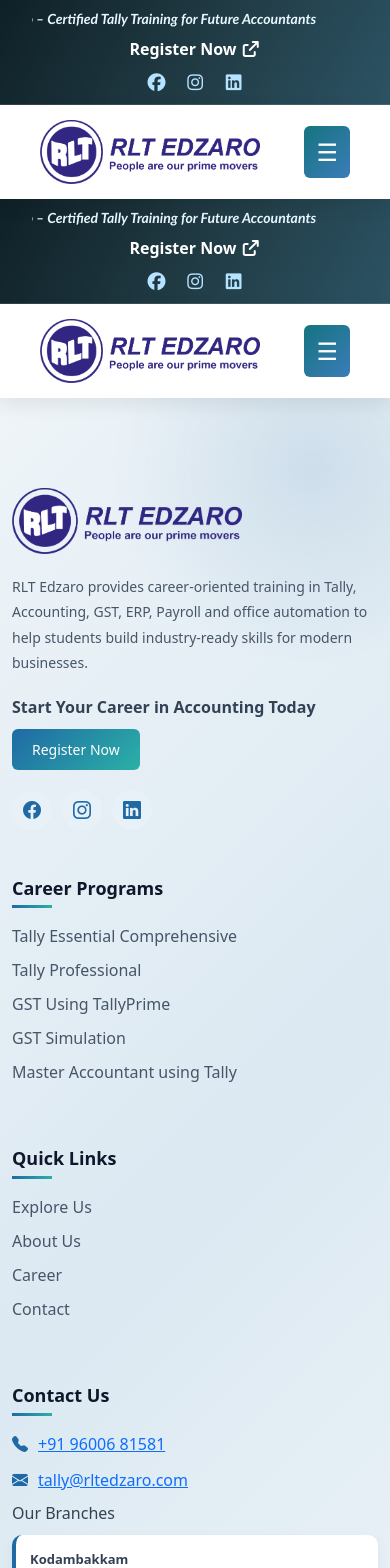
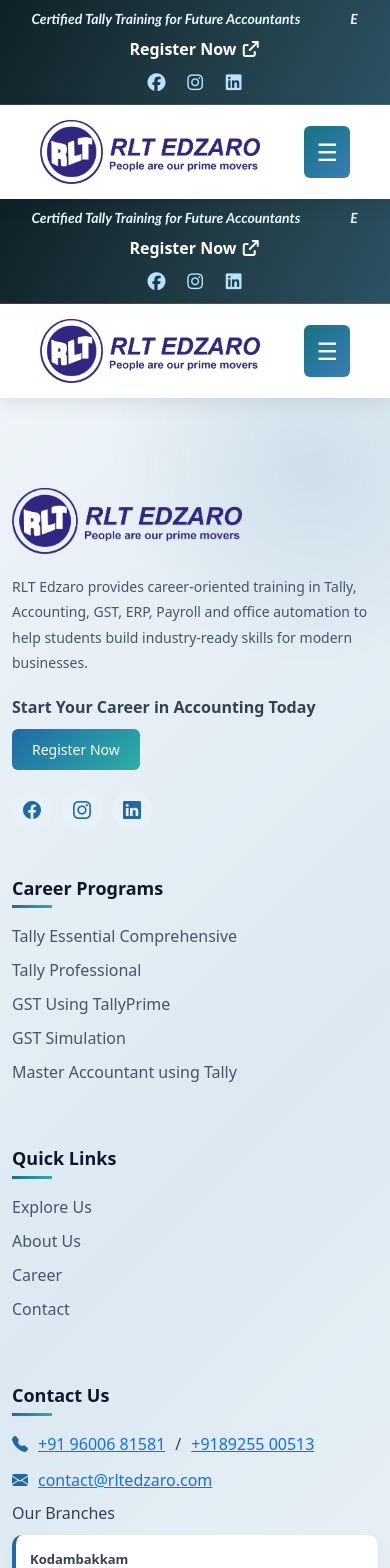
Before and after one commit to rltsolution2025/RLT-Tally, an Angular app: page /header in a window 390 px wide. Shown: the top 1568 px of the page. Built offline with nearby package versions, Linux system fonts and the light colour scheme.

Commit message:
Header & Footer mobile number added

```diff
--- a/src/app/component/footer/footer.html
+++ b/src/app/component/footer/footer.html
@@ -68,11 +68,12 @@
                 <div class="contact-item">
                     <i class="bi bi-telephone-fill"></i>
                     <a href="tel:+919600681581">+91 96006 81581</a>
+                    / <a href="tel:+918925500513">+9189255 00513</a>
                 </div>
 
                 <div class="contact-item">
                     <i class="bi bi-envelope-fill"></i>
-                    <a href="mailto:tally@rltedzaro.com">tally@rltedzaro.com</a>
+                    <a href="mailto:contact@rltedzaro.com">contact@rltedzaro.com</a>
                 </div>
 
                 <h6 class="branch-title">Our Branches</h6>
--- a/src/app/component/header/header.html
+++ b/src/app/component/header/header.html
@@ -11,7 +11,7 @@
         <span>Enroll Now for Expert Tally Training and Career Success.</span>
         <span>
           For Your Assistance:
-          <a href="tel:+919600681581">+91 96006 81581</a> | <a href="mailto:tally@rltedzaro.com">tally@rltedzaro.com</a>
+          <a href="tel:+919600681581">+91 96006 81581</a> / <a href="tel:+918925500513">+91 89255 00513</a> | <a href="mailto:contact@rltedzaro.com">contact@rltedzaro.com</a>
         </span>
 
         <!-- Duplicate (required for mobile) -->
@@ -19,7 +19,7 @@
         <span>Enroll Now for Expert Tally Training and Career Success.</span>
         <span>
           For Your Assistance:
-          <a href="tel:+919600681581">+91 96006 81581</a> | <a href="mailto:tally@rltedzaro.com">tally@rltedzaro.com</a>
+          <a href="tel:+919600681581">+91 96006 81581</a> / <a href="tel:+918925500513">+91 89255 00513</a> | <a href="mailto:contact@rltedzaro.com">contact@rltedzaro.com</a>
         </span>
 
       </div>
```
